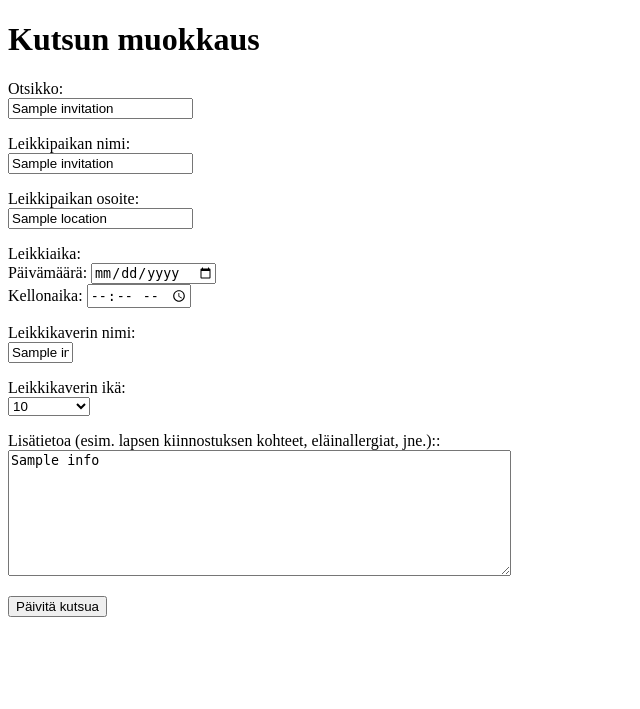
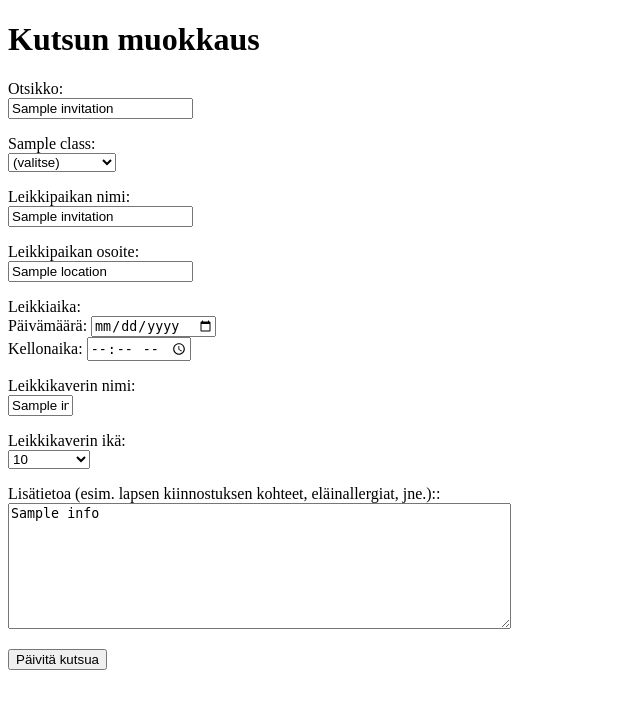
Before and after one commit to adii323/lastenleikkitreffit, a Flask app: template templates/edit_invitation.html in a window 1280 px wide. Shown: the top 709 px of the page, without its empty margins (0-640 px from the left). Run offline with Flask 3, Linux system fonts and the light colour scheme; the template is opened without the code that fills it: most values are stand-ins (such as "Sample title", 1, 10 or a date in 2020).

Commit message:
Add update classes

```diff
--- a/app.py
+++ b/app.py
@@ -102,7 +102,19 @@ def edit_invitation(invitation_id):
         abort(404)
     if invitation["user_id"] != session["user_id"]:
         abort(403)
-    return render_template("edit_invitation.html", min_day=date.today().isoformat(), invitation=invitation)
+
+    all_classes = invitations.get_all_classes()
+    print(all_classes)
+    classes = {}
+    for my_class in all_classes:
+        classes[my_class] = ""
+    print(classes)
+    for entry in invitations.get_classes(invitation_id):
+        classes[entry["title"]] = entry["value"]
+    print(classes)
+
+    return render_template("edit_invitation.html", min_day=date.today().isoformat(), invitation=invitation,
+                           classes=classes, all_classes=all_classes)
 
 @app.route("/update_invitation", methods=["POST"])
 def update_invitation():
@@ -138,10 +150,15 @@ def update_invitation():
     if not age or age < 1 or age > 18:
         abort(403)
     info = request.form["info"]
-    if not info or len(info) > 1000:
-        abort(403)
 
-    invitations.update_invitation(invitation_id, title, name, location, day, time, childs_name, age, info)
+    classes = []
+    for entry in request.form.getlist("classes"):
+        if entry:
+            parts = entry.split(":")
+            classes.append((parts[0], parts[1]))
+
+
+    invitations.update_invitation(invitation_id, title, name, location, day, time, childs_name, age, info, classes)
 
     return redirect("/invitation/" + str(invitation_id))
 
--- a/templates/edit_invitation.html
+++ b/templates/edit_invitation.html
@@ -12,6 +12,21 @@
       Otsikko: <br />
       <input type="text" name="title" maxlength="50" required value="{{ invitation.title }}"/>
     </p>
+    {% for class in all_classes %}
+    <p>
+      {{ class }}: <br />
+      <select name="classes">
+        <option value="">(valitse)</option>
+      {% for option in all_classes[class] %}
+        {% if classes[class] == option %}
+        <option value="{{ class}}:{{ option }}" selected>{{ option }}</option>
+        {% else %}
+        <option value="{{ class}}:{{ option }}">{{ option }}</option>
+        {% endif %}
+      {% endfor %}
+      </select>
+    </p>
+    {% endfor %}
     <p>
       Leikkipaikan nimi: <br />
       <input type="text" name="name" maxlength="50" required value="{{ invitation.name }}"/>
```
Also changed, not shown: invitations.py (+8 -1 lines).
